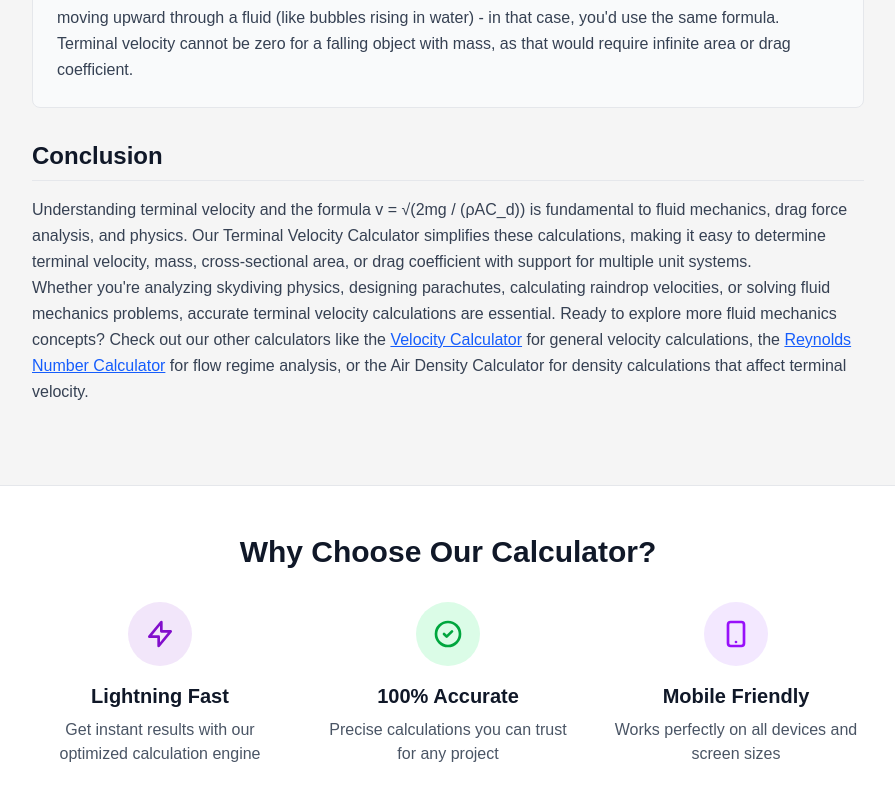
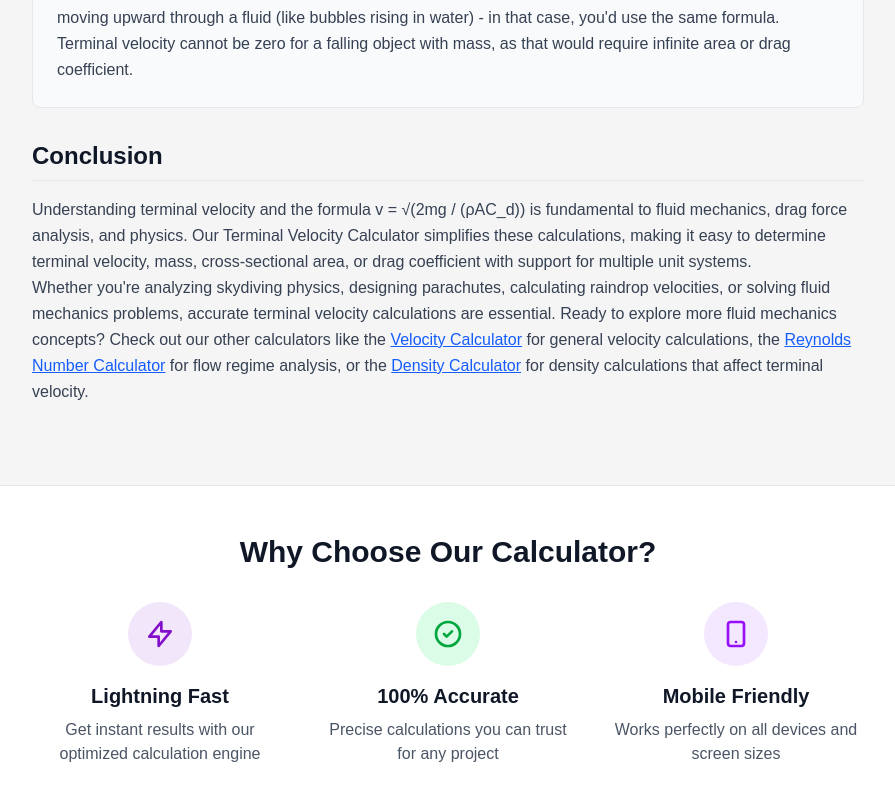
Before and after one commit to heyumarkhan/getcalculation.com, a Next.js app: page /physics/terminal-velocity-calculator in a window 1280 px wide. Shown: the part 7889-8689 px from the top of the page, without its empty margins (192-1087 px from the left). Built offline with nearby package versions, Linux system fonts and the light colour scheme.

Commit message:
Added Terminal Velocity Calculator

```diff
--- a/app/(calculators)/physics/terminal-velocity-calculator/page.tsx
+++ b/app/(calculators)/physics/terminal-velocity-calculator/page.tsx
@@ -260,7 +260,7 @@ export default function TerminalVelocityCalculatorPage() {
           Understanding terminal velocity and the formula v = √(2mg / (ρAC_d)) is fundamental to fluid mechanics, drag force analysis, and physics. Our Terminal Velocity Calculator simplifies these calculations, making it easy to determine terminal velocity, mass, cross-sectional area, or drag coefficient with support for multiple unit systems.
         </p>
         <p>
-          Whether you&apos;re analyzing skydiving physics, designing parachutes, calculating raindrop velocities, or solving fluid mechanics problems, accurate terminal velocity calculations are essential. Ready to explore more fluid mechanics concepts? Check out our other calculators like the {createInternalLink('velocity-calculator', 'Velocity Calculator')} for general velocity calculations, the {createInternalLink('reynolds-number-calculator', 'Reynolds Number Calculator')} for flow regime analysis, or the {createInternalLink('air-density-calculator', 'Air Density Calculator')} for density calculations that affect terminal velocity.
+          Whether you&apos;re analyzing skydiving physics, designing parachutes, calculating raindrop velocities, or solving fluid mechanics problems, accurate terminal velocity calculations are essential. Ready to explore more fluid mechanics concepts? Check out our other calculators like the {createInternalLink('velocity-calculator', 'Velocity Calculator')} for general velocity calculations, the {createInternalLink('reynolds-number-calculator', 'Reynolds Number Calculator')} for flow regime analysis, or the {createInternalLink('density-mass-volume-calculator', 'Density Calculator')} for density calculations that affect terminal velocity.
         </p>
       </SEOSection>
     </CalculatorPageTemplate>
```
